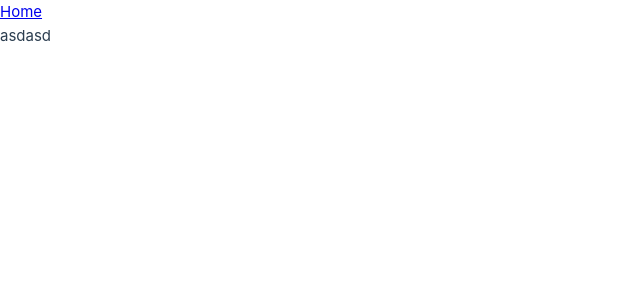
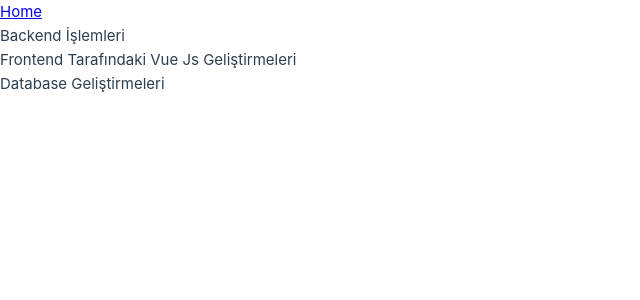
Before and after one commit to msabrioguz/Vue3-Ders, a Vue app in the folder 14-jira/: page / in a window 1280 px wide. Shown: the top 300 px of the page, without its empty margins (0-640 px from the left). Built offline with nearby package versions, Linux system fonts and the light colour scheme; data requests are answered from the project's data file.

Commit message:
Güncelleme

```diff
--- /dev/null
+++ b/14-jira/data/db.json
@@ -0,0 +1,22 @@
+{
+    "tasks" :[
+        {
+            "id": 1,
+            "title": "Backend İşlemleri",
+            "details": "Backend işlemlerinin yapılması .net core projesinde gerekli geliştirmelerin yapılması",
+            "complete": false
+        },
+        {
+            "id": 2,
+            "title": "Frontend Tarafındaki Vue Js Geliştirmeleri",
+            "details": "Frontend tarafının dizaynı ve yazılması gerekmektedir.",
+            "complete": false
+        },
+        {
+            "id": 3,
+            "title": "Database Geliştirmeleri",
+            "details": "    Database geliştirmelerinin yapılması.",
+            "complete": false
+        }
+    ]
+}
--- a/14-jira/package.json
+++ b/14-jira/package.json
@@ -11,6 +11,7 @@
     "format": "prettier --write src/"
   },
   "dependencies": {
+    "json-server": "^1.0.0-beta.2",
     "vue": "^3.4.29",
     "vue-router": "^4.3.3"
   },
--- /dev/null
+++ b/14-jira/src/components/SingleTask.vue
@@ -0,0 +1,13 @@
+<template>
+    <div>
+        {{ task.title }}
+    </div>
+</template>
+<script>
+export default {
+    props: ['task']
+}
+</script>
+<style>
+
+</style>
--- a/14-jira/src/views/HomeView.vue
+++ b/14-jira/src/views/HomeView.vue
@@ -1,13 +1,33 @@
 <template>
-  <main>
-    asdasd
-  </main>
+  <div v-if="tasks.length">
+    <div v-for="task in tasks" :key="task.id">
+      <SingleTask :task="task"/>
+    </div>
+  </div>
 </template>
 
 <script>
+import SingleTask from '@/components/SingleTask.vue';
 
+export default {
+  name: 'HomeView',
+  components: {
+    SingleTask,
+  },
+  data() {
+    return {
+      tasks: []
+    };
+  },
+  mounted() {
+    fetch('http://localhost:3000/tasks')
+      .then((res) => res.json())
+      .then((data) => {
+        this.tasks = data;
+      })
+      .catch((err) => console.log(err.message));
+  }
+};
 </script>
 
-<style>
-
-</style>
+<style></style>
```
Also changed, not shown: 14-jira/src/App.vue (+12 -5 lines), 14-jira/.prettierrc.json, 1 other file (tests, documents, lock files or other folders).
